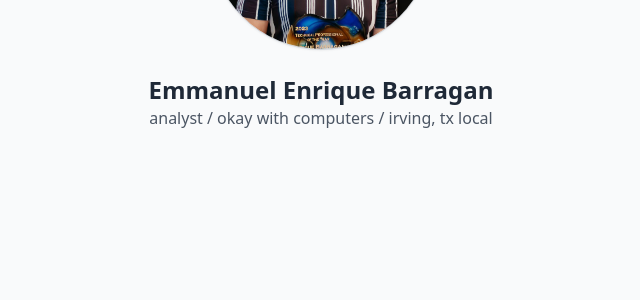
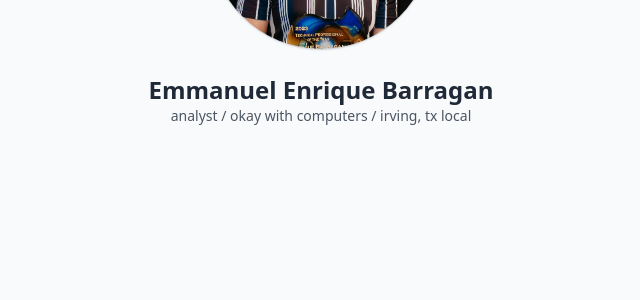
Before and after one commit to enriquebarragan/enriquebarragan.github.io, a Jekyll site: the page built from index.md, in a window 1280 px wide. Shown: the part 262-562 px from the top of the page, without its empty margins (319-959 px from the left). Built offline with Jekyll 4.4.1, drawn with Linux system fonts in a browser that asks for light colours; nearby versions of some CDN libraries.

Commit message:
Update index.md

```diff
--- a/index.md
+++ b/index.md
@@ -10,6 +10,6 @@ title: Home
 <div class="mx-auto max-w-xl px-4 pt-4 pb-10 text-center space-y-4">
   <div>
     <h1 class="text-2xl font-semibold font-sans">Emmanuel Enrique Barragan</h1>
-    <p class="text-gray-600">analyst / okay with computers / irving, tx local</p>
+    <p class="text-xs sm:text-sm text-gray-600">analyst / okay with computers / irving, tx local</p>
   </div>
 </div>
```
